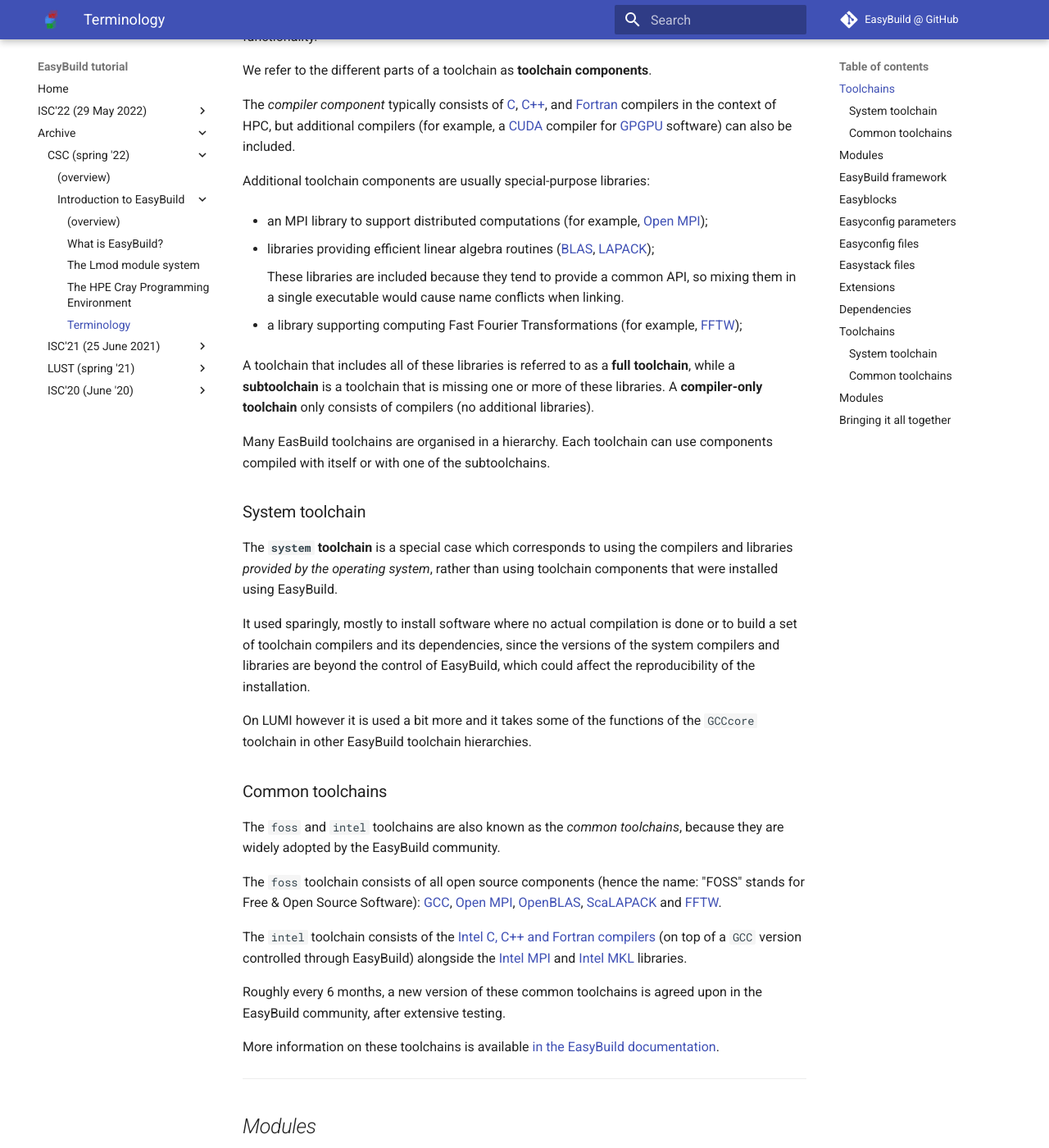
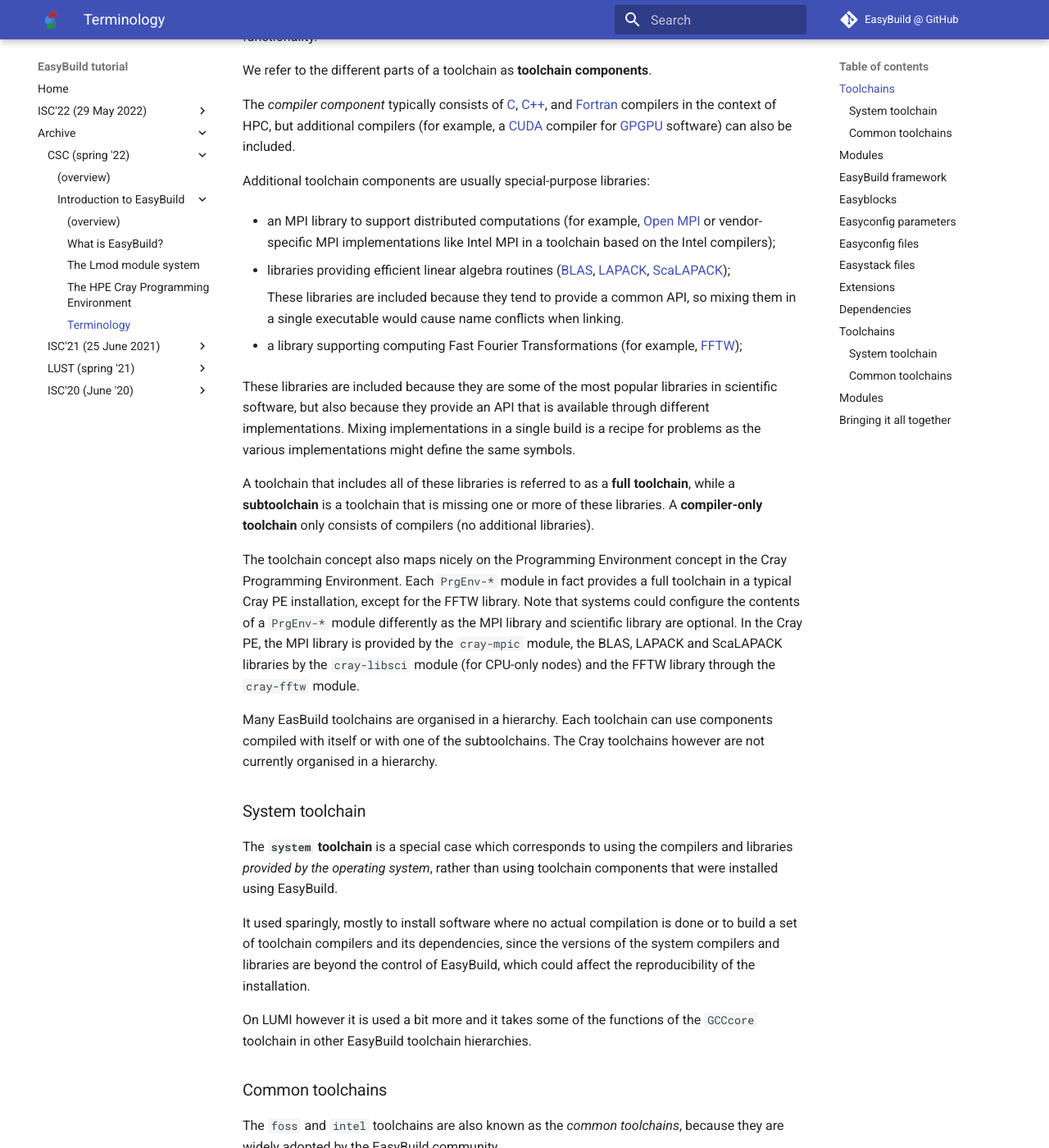
Before and after one commit to easybuilders/easybuild-tutorial, an MkDocs documentation site: the page built from docs/2022-CSC_and_LO/1_04_terminology.md, in a window 1280 px wide and 1400 px high, scrolled down 510 px. Shown: the whole window at 82% size. Built offline with MkDocs 1.6.1 and Material for MkDocs 9.7.7, drawn with Linux system fonts in a browser that asks for light colours.

Commit message:
More information about hierarchy in the Cray PE, and definition of toolchain in Terminology.

```diff
--- a/docs/2022-CSC_and_LO/1_04_terminology.md
+++ b/docs/2022-CSC_and_LO/1_04_terminology.md
@@ -28,22 +28,37 @@ can also be included.
 
 Additional toolchain components are usually special-purpose libraries:
 
--   an MPI library to support distributed computations (for example, [Open MPI](https://www.open-mpi.org/));
+-   an MPI library to support distributed computations (for example, [Open MPI](https://www.open-mpi.org/)
+    or vendor-specific MPI implementations like Intel MPI in a toolchain based on the Intel compilers);
 
 -   libraries providing efficient linear algebra routines ([BLAS](http://performance.netlib.org/blas/),
-    [LAPACK](http://performance.netlib.org/lapack/));
+    [LAPACK](http://performance.netlib.org/lapack/), [ScaLAPACK](http://www.netlib.org/scalapack/));
 
     These libraries are included because they tend to provide a common API, so mixing them in a single
     executable would cause name conflicts when linking.
 
 -   a library supporting computing Fast Fourier Transformations (for example, [FFTW](http://fftw.org/));
 
+These libraries are included because they are some of the most popular libraries in scientific software,
+but also because they provide an API that is available through different implementations. Mixing
+implementations in a single build is a recipe for problems as the various implementations might
+define the same symbols.
+
 A toolchain that includes all of these libraries is referred to as a **full toolchain**, while
 a **subtoolchain** is a toolchain that is missing one or more of these libraries.
 A **compiler-only toolchain** only consists of compilers (no additional libraries).
 
+The toolchain concept also maps nicely on the Programming Environment concept in the Cray
+Programming Environment. Each ``PrgEnv-*`` module in fact provides a full toolchain in a
+typical Cray PE installation, except for the FFTW library. Note that systems could configure
+the contents of a ``PrgEnv-*`` module differently as the MPI library and scientific library are
+optional. In the Cray PE, the MPI library is provided by the ``cray-mpic`` module,
+the BLAS, LAPACK and ScaLAPACK libraries by the ``cray-libsci`` module (for CPU-only nodes)
+and the FFTW library through the ``cray-fftw`` module.
+
 Many EasBuild toolchains are organised in a hierarchy. Each toolchain can use components compiled
-with itself or with one of the subtoolchains.
+with itself or with one of the subtoolchains. The Cray toolchains however are not currently
+organised in a hierarchy.
 
 
 ### System toolchain
```
Also changed, not shown: docs/2022-CSC_and_LO/1_03_CPE.md (+3 -0 lines).
